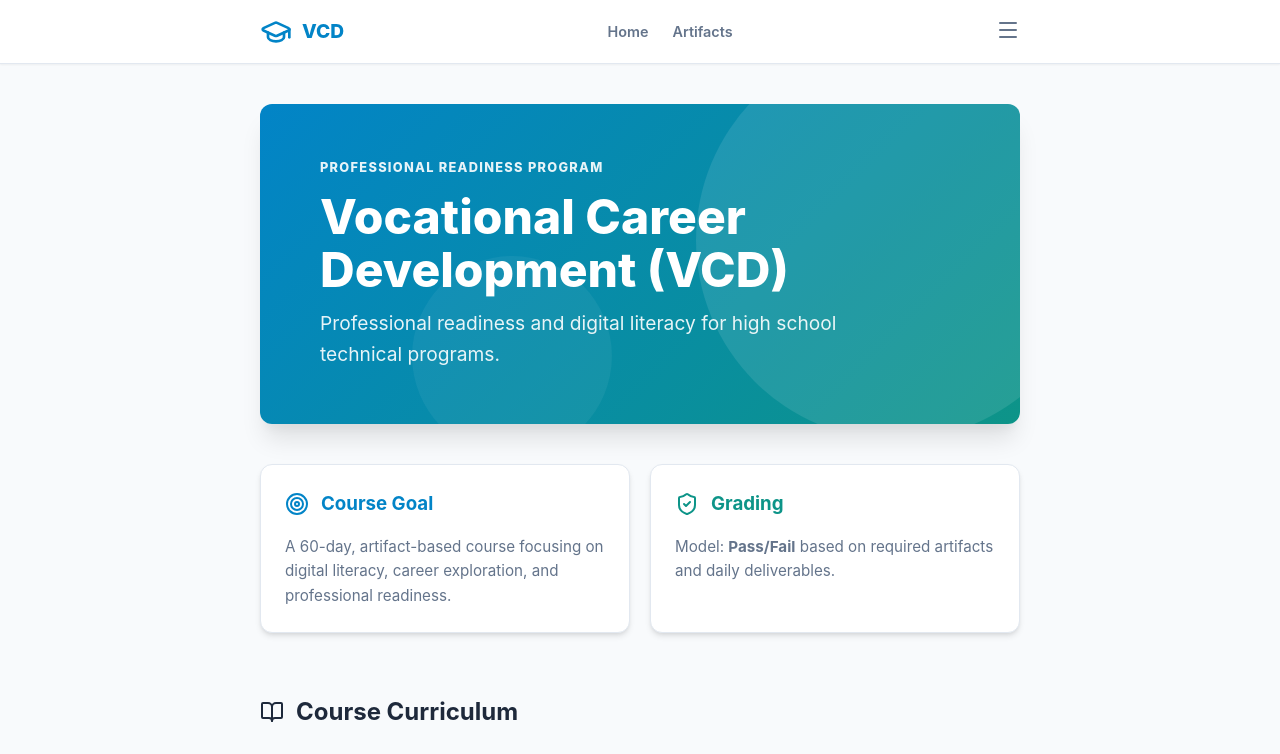
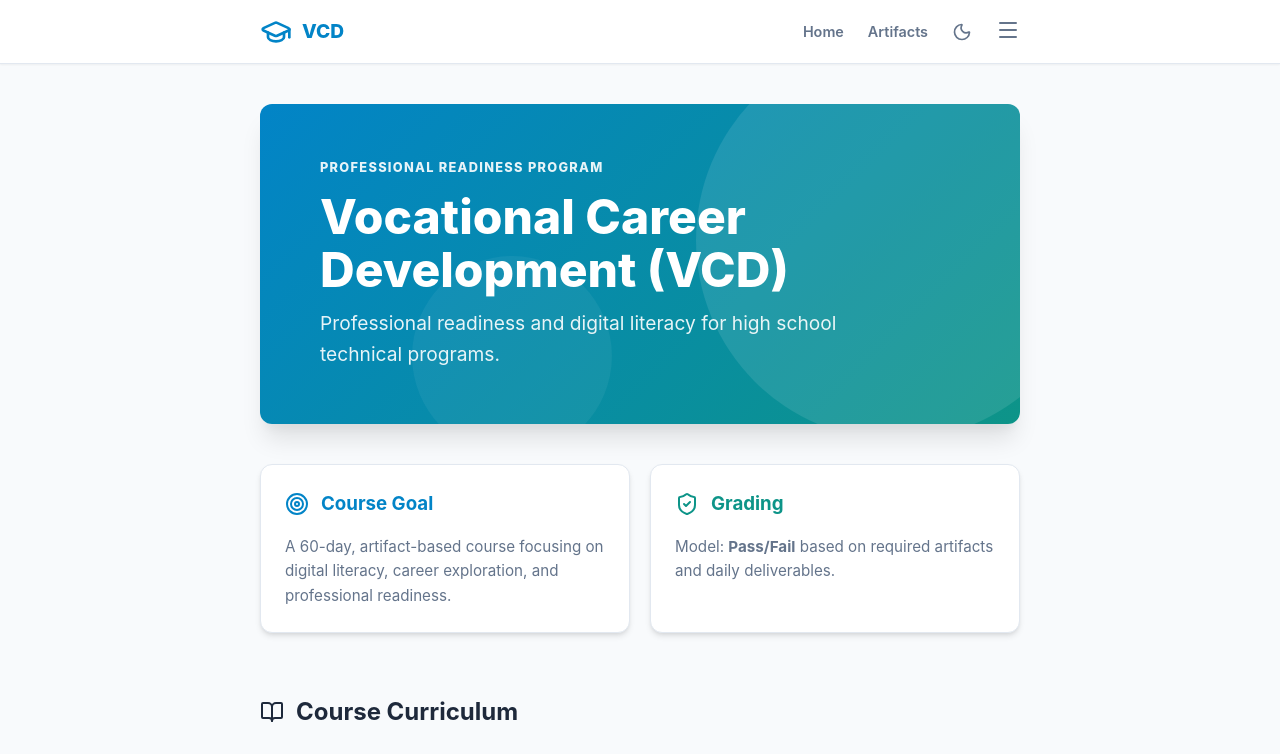
Before and after one commit to ProfessorYeager/vocational-career-development, a React (Vite) app: page / in a window 1280 px wide. Shown: the top 754 px of the page. Built offline with nearby package versions, Linux system fonts and the light colour scheme.

Commit message:
Implement Light/Dark Mode

```diff
--- a/src/App.jsx
+++ b/src/App.jsx
@@ -1,5 +1,6 @@
 import React from 'react';
 import { HashRouter as Router, Routes, Route } from 'react-router-dom';
+import { ThemeProvider } from './context/ThemeContext';
 import Layout from './components/Layout';
 import Home from './pages/Home';
 import UnitView from './pages/UnitView';
@@ -8,6 +9,7 @@ import Artifacts from './pages/Artifacts';
 
 function App() {
   return (
+    <ThemeProvider>
       <Router>
         <Layout>
           <Routes>
@@ -18,6 +20,7 @@ function App() {
           </Routes>
         </Layout>
       </Router>
+    </ThemeProvider>
   );
 }
 
--- a/src/components/Header.jsx
+++ b/src/components/Header.jsx
@@ -1,8 +1,11 @@
 import React from 'react';
 import { Link } from 'react-router-dom';
-import { GraduationCap, Menu } from 'lucide-react';
+import { GraduationCap, Menu, Sun, Moon } from 'lucide-react';
+import { useTheme } from '../context/ThemeContext';
 
 const Header = () => {
+    const { theme, toggleTheme } = useTheme();
+
     return (
         <header style={{
             height: 'var(--header-height)',
@@ -25,13 +28,18 @@ const Header = () => {
                     <GraduationCap size={32} />
                     <span className="logo-text">VCD</span>
                 </Link>
+                <div style={{ display: 'flex', alignItems: 'center', gap: '16px' }}>
                     <nav style={{ display: 'flex', gap: '24px', alignItems: 'center' }}>
                         <Link to="/" style={{ fontSize: '0.9rem', fontWeight: 600, color: 'var(--text-light)' }}>Home</Link>
                         <Link to="/artifacts" style={{ fontSize: '0.9rem', fontWeight: 600, color: 'var(--text-light)' }}>Artifacts</Link>
                     </nav>
+                    <button onClick={toggleTheme} style={{ color: 'var(--text-light)', padding: '8px', borderRadius: '8px', display: 'flex', alignItems: 'center', justifyContent: 'center', cursor: 'pointer' }} aria-label="Toggle theme">
+                        {theme === 'light' ? <Moon size={20} /> : <Sun size={20} />}
+                    </button>
                     <button style={{ color: 'var(--text-light)' }}>
                         <Menu size={24} />
                     </button>
+                </div>
             </div>
         </header>
     );
--- /dev/null
+++ b/src/context/ThemeContext.jsx
@@ -0,0 +1,36 @@
+import React, { createContext, useContext, useState, useEffect } from 'react';
+
+const ThemeContext = createContext();
+
+export const ThemeProvider = ({ children }) => {
+    const [theme, setTheme] = useState(() => {
+        // Check localStorage first
+        const savedTheme = localStorage.getItem('theme');
+        if (savedTheme) {
+            return savedTheme;
+        }
+        // Check system preference
+        if (window.matchMedia('(prefers-color-scheme: dark)').matches) {
+            return 'dark';
+        }
+        return 'light';
+    });
+
+    useEffect(() => {
+        // Update DOM and localStorage when theme changes
+        document.documentElement.setAttribute('data-theme', theme);
+        localStorage.setItem('theme', theme);
+    }, [theme]);
+
+    const toggleTheme = () => {
+        setTheme(prevTheme => prevTheme === 'light' ? 'dark' : 'light');
+    };
+
+    return (
+        <ThemeContext.Provider value={{ theme, toggleTheme }}>
+            {children}
+        </ThemeContext.Provider>
+    );
+};
+
+export const useTheme = () => useContext(ThemeContext);
--- a/src/index.css
+++ b/src/index.css
@@ -1,4 +1,5 @@
 :root {
+  /* Default Light Theme */
   --primary: #0284c7;
   --primary-dark: #0369a1;
   --secondary: #0d9488;
@@ -10,6 +11,19 @@
   --border: #e2e8f0;
   --shadow: 0 4px 6px -1px rgb(0 0 0 / 0.1), 0 2px 4px -2px rgb(0 0 0 / 0.1);
   --header-height: 64px;
+}
+
+[data-theme='dark'] {
+  --primary: #38bdf8;
+  --primary-dark: #0ea5e9;
+  --secondary: #14b8a6;
+  --accent: #5eead4;
+  --bg: #0f172a;
+  --surface: #1e293b;
+  --text: #f1f5f9;
+  --text-light: #94a3b8;
+  --border: #334155;
+  --shadow: 0 4px 6px -1px rgb(0 0 0 / 0.5), 0 2px 4px -2px rgb(0 0 0 / 0.3);
 }
 
 * {
```
Also changed, not shown: 1 other file (tests, documents, lock files or other folders). Lines whose indentation alone changed are shown as unchanged.
